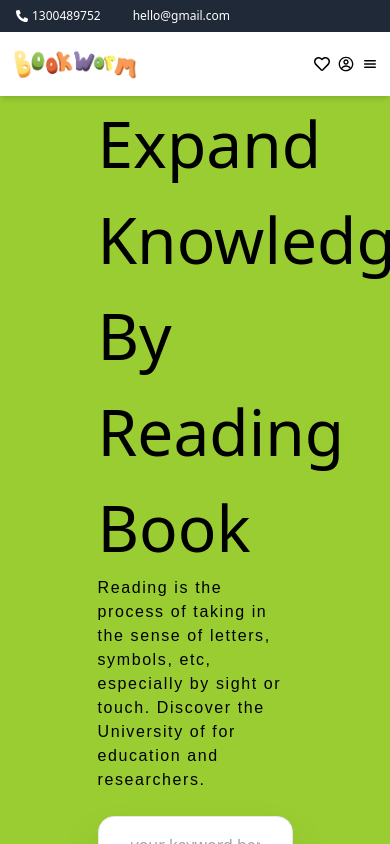
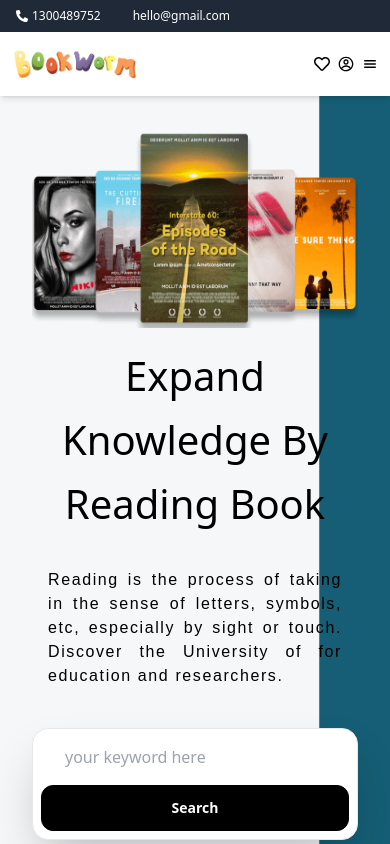
Before and after one commit to mohammedmuneesh1/BookAPI-BookWorm, a React (Create React App) app: page / in a window 390 px wide. Built offline with nearby package versions, Linux system fonts and the light colour scheme; some icons are missing.

Commit message:
Featured Books Page Design Updated

```diff
--- a/src/Components/Body/Banner.jsx
+++ b/src/Components/Body/Banner.jsx
@@ -4,13 +4,13 @@ import books from '../Assest/books.png';
 import '../Body/Body.css'
 export const Banner = () => {
   return (
-    <div className=' w-screen flex-grow  z-[-2]' style={{
-      background: `url(${bg1})`,
-      backgroundRepeat: 'no-repeat',
-      backgroundSize: 'cover',
-      backgroundPosition:"center",
 
-    }}>
+<div className='w-screen min-h-[84vh] sm:pt-20 pt-0 z-[-2]' style={{
+  background: `url(${bg1})`,
+  backgroundRepeat: 'no-repeat',
+  backgroundSize: 'cover',
+  backgroundPosition: 'center',
+}}>
 
       <div className='b-box'>
         <div className='b-box1'>
--- a/src/Components/Body/Body.css
+++ b/src/Components/Body/Body.css
@@ -1,22 +1,33 @@
+/* <Banner/> start here */
+
+
+
+
 
 .b-box {
+  padding: 2rem;
   max-width: 100%;
   display: flex;
   flex-wrap: wrap;
   flex-direction: row;
   justify-content: center;
   align-items: center;
-    background: yellowgreen;
+  /* background: yellowgreen; */
 }
 
 .b-box h1 {
   font-size: 4rem;
   font-weight: 500;
+  line-height: 4rem;
 }
 .b-box p {
+  margin-top: 1rem;
   font-family: sans-serif;
   font-size: 1rem;
   letter-spacing: 0.1em;
+  text-align: justify;
+  /* background:red; */
+  width: 80%;
 }
 .b-box1 {
   order: 1;
@@ -29,3 +40,54 @@
   width: 550px;
   height: 300px;
 }
+
+@media all and (max-width: 1194px) {
+  .b-box-img {
+    width: 400px;
+    height: 200px;
+  }
+  .searchbar {
+    width: 80%;
+  }
+  .b-box {
+    justify-content: space-around;
+  }
+  .b-box h1 {
+    font-size: 3.3rem;
+    /* background: red; */
+  }
+}
+@media all and (max-width: 930px) {
+  .b-box h1 {
+    font-size: 3rem;
+  }
+}
+@media all and (max-width: 855px) {
+  .b-box {
+    /* margin-top: 2.5rem; */
+    flex-direction: column;
+  }
+  .b-box-img {
+    order: 1;
+    margin-bottom: 1rem;
+  }
+  .b-box1 {
+    text-align: center;
+    width: 100%;
+    /* background: tomato; */
+    order: 2;
+  }
+  .b-box1 h1 {
+    font-size: 2.5rem;
+  }
+  .b-box p {
+    width: 100%;
+    padding: 1rem;
+  }
+  .searchbar {
+    width: 100%;
+    /* margin:0px 10%; */
+    margin:0px auto;
+  }
+}
+/* <Banner/> End here */
--- a/src/Components/Body/Feature.jsx
+++ b/src/Components/Body/Feature.jsx
@@ -1,11 +1,25 @@
 import React from 'react'
+import { Card } from '../Card'
+import harrypotter from '../Assest/harry-potter.jpg'
 
 export const Featured = () => {
   return (
 <>
-<div className='flex justify-between sm:p-5 p-2'>
-<h1 className='lg:text-2xl md:text-xl text-lg  sm:tracking-normal tracking-tight font-poppins font-semibold'>Featured Books</h1>
-<span className=' md:text-lg text-base  sm:tracking-normal tracking-tight'>View All Books</span>
+<div className='p-5 '>
+<div className='flex justify-between sm:p-5 p-2 mb-10'>
+<h1 className='lg:text-2xl md:text-xl text-lg text-gray-700 sm:tracking-normal tracking-tight font-poppins font-semibold'>Featured Books</h1>
+<span className=' md:text-lg text-base  text-orange-500  sm:tracking-normal tracking-tight'>View All Books</span>
+</div>
+<div className='flex flex-wrap justify-around  max-w-[100%] mx-auto mb-5 ' >
+<Card/>
+<Card/>
+<Card/>
+<Card/>
+<Card/>
+</div>
+
+  <img src={harrypotter}  className="mx-auto w-[96%]" alt='book posture' />
+  {/* style={{height:"500px"}} */}
 </div>
 </>
   )
--- /dev/null
+++ b/src/Components/Card.jsx
@@ -0,0 +1,31 @@
+import React from 'react'
+import atomic from '../Components/Assest/atomic-habit.jpg'
+
+export const Card = () => {
+  return (
+    <div className='max-w-[250px] min-h-[400px] border-2  p-3 mb-3 text-center' >
+    <img src={atomic} className='overflow-hidden w-screen h-[280px]' />
+    <div>
+    {/* <h3 className='leading-5'>This is some text with line height 1.5</h3> sm:text-lg font-semibold */}
+    {/* <h3 className=' sm-text-lg leading-5 mt-1'>Atomic Habit Tiny Changes by magic points</h3> */}
+
+        <h3 className=' leading-3 sm:text-lg  font-semibold  mt-1'>Atomic Habit Tiny Changes by magic points</h3>
+        <span className=' text-sm text-gray-400 font-xs'> By James Clear</span>
+        <br/>
+        <span className='font-semibold'>₹40.99</span>
+    </div>
+    </div>
+//     <div className="p-8 max-w-lg border border-indigo-300 rounded-2xl hover:shadow-xl hover:shadow-indigo-50 flex flex-col items-center"
+//     href="#">
+//     <img src={atomic} className="shadow rounded-lg overflow-hidden border" />
+//     <div class="mt-8">
+//         <h4 class="font-bold text-xl">Exercises</h4>
+//         <p class="mt-2 text-gray-600">Create Exercises for any subject with the topics you and your students care about.
+//         </p>
+//         <div class="mt-5">
+//             <button type="button" class="inline-flex items-center rounded-md border border-transparent bg-gray-800 px-3 py-2 text-sm font-medium leading-4 text-white shadow-sm hover:bg-gray-900">Start Creating</button>
+//         </div>
+//     </div>
+// </div>
+  )
+}
--- a/src/page/Home.jsx
+++ b/src/page/Home.jsx
@@ -10,11 +10,8 @@ export const Home = () => {
     <>
         <Contact />
         <Navbar />
-        <div className=' h-screen flex flex-col'>
-
         <Banner />
       <Featured/>
-        </div>
 
     </>
   );
```
Also changed, not shown: src/Components/Assest/atomic-habit.jpg (added), src/Components/Assest/harry-potter.jpg (added), src/readme.txt (added). Lines whose indentation alone changed are shown as unchanged.
